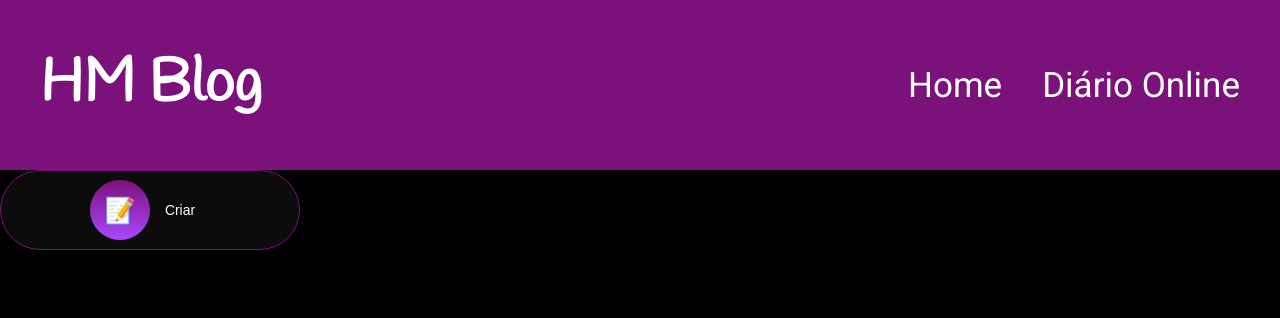
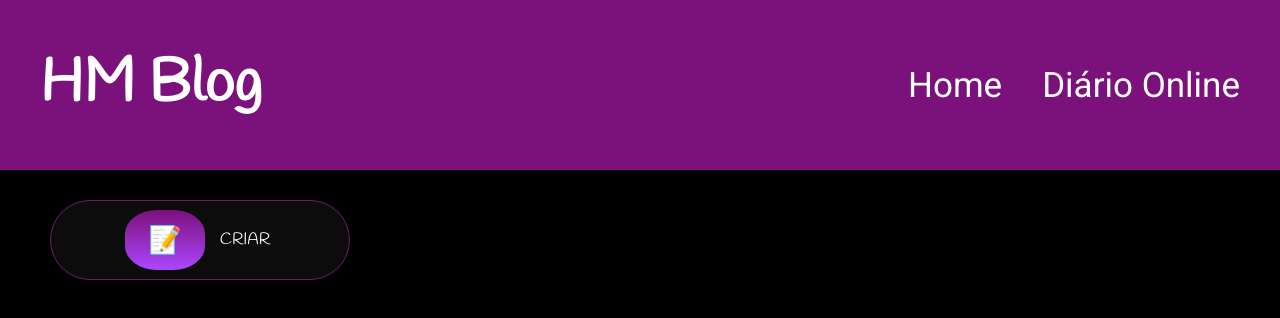
Before and after one commit to HenriqueMelo2007/blog-react, a React (Vite) app: page /diario in a window 1280 px wide. Shown: the top 318 px of the page. Built offline with nearby package versions, Linux system fonts and the light colour scheme.

Commit message:
ajustes no botão

```diff
--- a/src/pages/diario/diario.jsx
+++ b/src/pages/diario/diario.jsx
@@ -2,12 +2,12 @@ import './diariostyle.css'
 
 export function Diario () {
   return (
-    <div>
+    <div className='containerDiario'>
       <button className="bookmarkBtn">
         <span className="IconContainer">
           <p className='icon'>&#x1F4DD;</p>
         </span>
-        <p className="text">Criar</p>
+        <p className="text">CRIAR</p>
       </button>
 
     </div>
--- a/src/pages/diario/diariostyle.css
+++ b/src/pages/diario/diariostyle.css
@@ -1,3 +1,7 @@
+.containerDiario {
+  padding: 30px 50px 30px 50px;
+}
+
 .bookmarkBtn {
   width: 300px;
   height: 80px;
@@ -13,10 +17,10 @@
 }
 
 .IconContainer {
-  width: 60px;
+  width: 80px;
   height: 60px;
   background: linear-gradient(to bottom, var(--color-purple),rgb(172, 70, 255));
-  border-radius: 50%;
+  border-radius: 40%;
   display: flex;
   align-items: center;
   justify-content: center;
@@ -26,7 +30,7 @@
 }
 
 .icon {
-  font-size: 25px;
+  font-size: 27px;
 }
 
 
@@ -37,9 +41,11 @@
   align-items: center;
   justify-content: center;
   color: white;
+  margin-left: 10px;
   z-index: 1;
   transition-duration: .3s;
-  font-size: 1.04em;
+  font-size: 1.24em;
+  font-family: var(--font-handlee);
 }
 
 .bookmarkBtn:hover .IconContainer {
```
